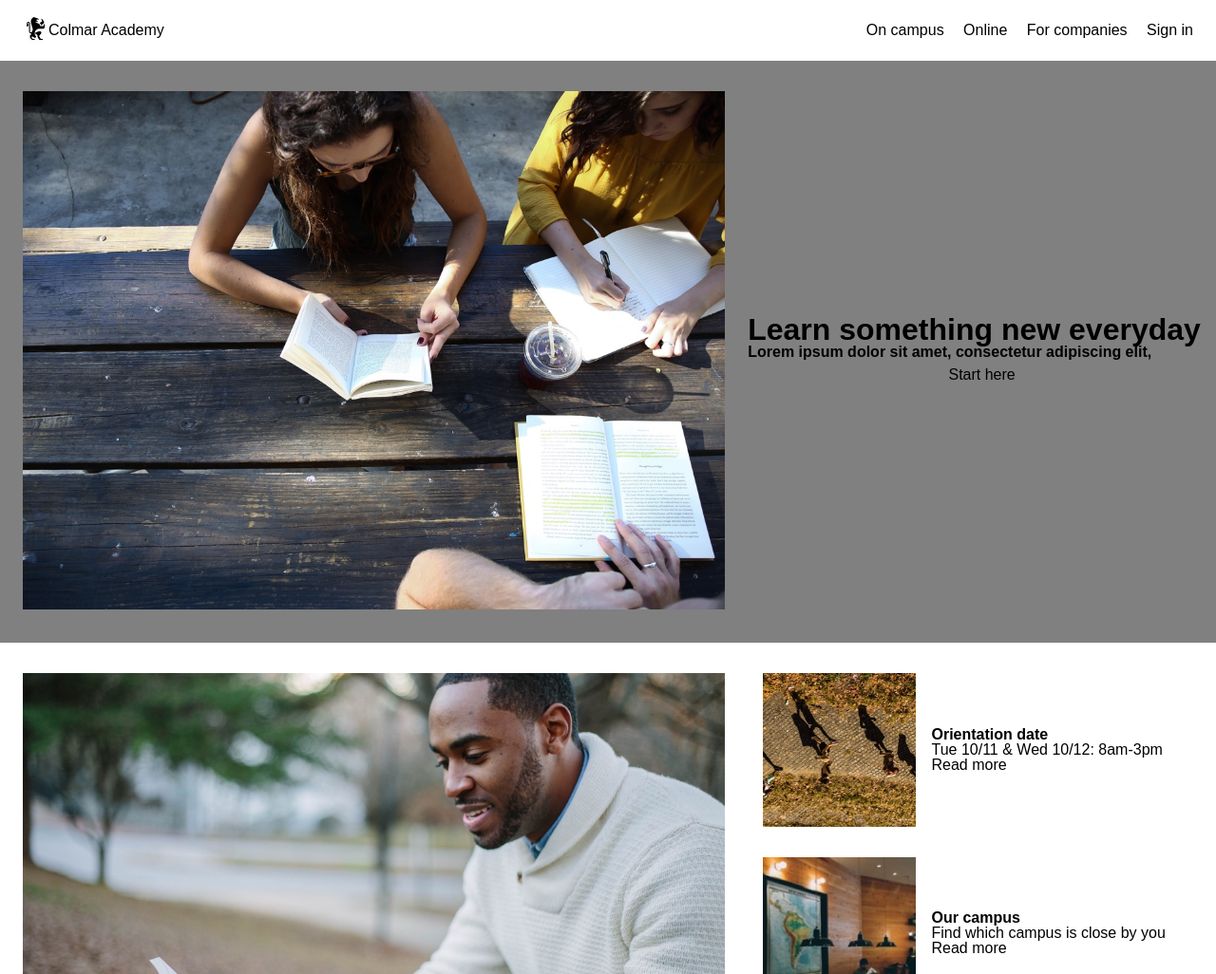
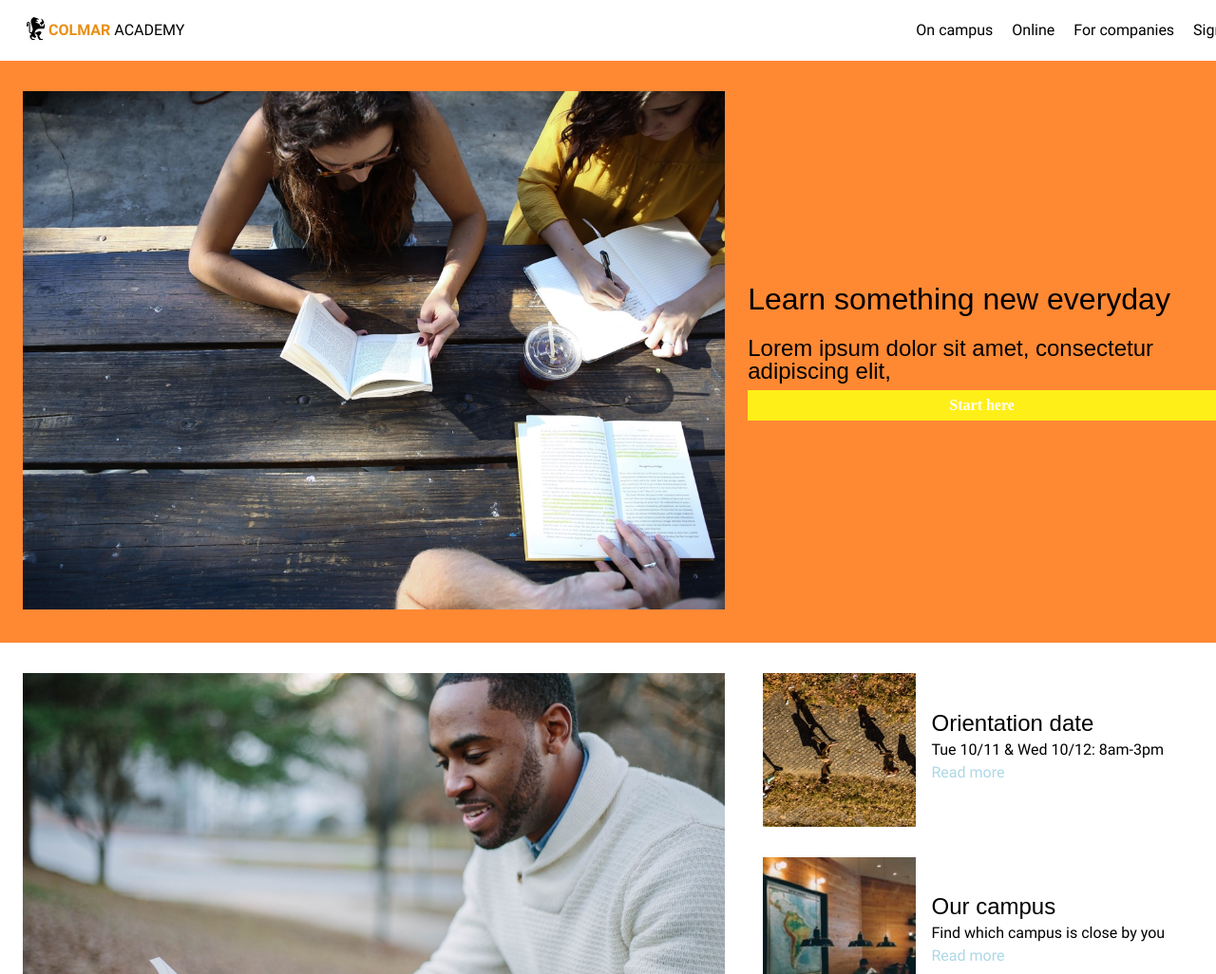
Before and after one commit to airflow101/ColmarAcademy, a plain HTML site: page index.html in a window 1280 px wide. Shown: the top 1026 px of the page at 95% size. Drawn offline with Linux system fonts and the light colour scheme; a web font is replaced by a local one.

Commit message:
Fixed Navbar

```diff
--- a/index.html
+++ b/index.html
@@ -4,6 +4,7 @@
     <meta charset="utf-8">
     <meta name="viewport" content="width=device-width, initial-scale=1">
     <title>Colmar Academy</title>
+    <link rel="icon" href="resources\favicon.png" type="image/x-icon">
     <link rel="stylesheet" href="resources\css\reset.css">
     <link rel="stylesheet" href="resources\css\style.css">
   </head>
@@ -12,13 +13,13 @@
     <header>
       <div class="logo">
         <img src="resources\images\ic-logo.svg" alt="">
-        <span>Colmar Academy</span>
+        <span><em>Colmar</em> Academy</span>
       </div>
       <nav>
-        <span>On campus</span>
-        <span>Online</span>
-        <span>For companies</span>
-        <span>Sign in</span>
+        <span><a href="#">On campus</a></span>
+        <span><a href="#">Online</a></span>
+        <span><a href="#">For companies</a></span>
+        <span><a href="#">Sign in</a></span>
       </nav>
     </header>
 
@@ -30,7 +31,7 @@
         <h1>Learn something new everyday</h1>
         <h3>Lorem ipsum dolor sit amet, consectetur adipiscing elit,</h3>
         <div class="button">
-          Start here
+          <span>Start here</span>
         </div>
       </div>
     </section>
@@ -51,7 +52,7 @@
           <div class="description">
             <h3>Orientation date</h3>
             <p>Tue 10/11 & Wed 10/12: 8am-3pm</p>
-            <p>Read more</p>
+            <p><a href="#">Read more</a></p>
           </div>
         </div>
         <div class="sidebar-item">
@@ -59,7 +60,7 @@
           <div class="description">
             <h3>Our campus</h3>
             <p>Find which campus is close by you</p>
-            <p>Read more</p>
+            <p><a href="#">Read more</a></p>
           </div>
         </div>
         <div class="sidebar-item">
@@ -67,7 +68,7 @@
           <div class="description">
             <h3>Special guest lecture</h3>
             <p>Join a keynote with Oliver Sack about music in medical treatment</p>
-            <p>Read more</p>
+            <p><a href="#">Read more</a></p>
           </div>
 
         </div>
@@ -142,7 +143,7 @@
           </div>
         </div>
         <div class="sidebar">
-          <div class="sidebar-item">
+          <div class="sidebar-item coloured">
             <img src="resources\images\thesis-fisma.jpg" alt="">
             <div class="description">
               <h3>Fisma: Design and Prototype</h3>
--- a/resources/css/style.css
+++ b/resources/css/style.css
@@ -1,40 +1,55 @@
+/* latin-ext */
+/* latin-ext */
+@font-face {
+  font-family: 'Roboto';
+  font-style: normal;
+  font-weight: 400;
+  src: local('Roboto'), local('Roboto-Regular'), url(https://fonts.gstatic.com/s/roboto/v18/KFOmCnqEu92Fr1Mu7GxKOzY.woff2) format('woff2');
+  unicode-range: U+0100-024F, U+0259, U+1E00-1EFF, U+2020, U+20A0-20AB, U+20AD-20CF, U+2113, U+2C60-2C7F, U+A720-A7FF;
+}
+/* latin */
+@font-face {
+  font-family: 'Roboto';
+  font-style: normal;
+  font-weight: 400;
+  src: local('Roboto'), local('Roboto-Regular'), url(https://fonts.gstatic.com/s/roboto/v18/KFOmCnqEu92Fr1Mu4mxK.woff2) format('woff2');
+  unicode-range: U+0000-00FF, U+0131, U+0152-0153, U+02BB-02BC, U+02C6, U+02DA, U+02DC, U+2000-206F, U+2074, U+20AC, U+2122, U+2191, U+2193, U+2212, U+2215, U+FEFF, U+FFFD;
+}
+/* latin-ext */
+@font-face {
+  font-family: 'Roboto';
+  font-style: normal;
+  font-weight: 700;
+  src: local('Roboto Bold'), local('Roboto-Bold'), url(https://fonts.gstatic.com/s/roboto/v18/KFOlCnqEu92Fr1MmWUlfChc4EsA.woff2) format('woff2');
+  unicode-range: U+0100-024F, U+0259, U+1E00-1EFF, U+2020, U+20A0-20AB, U+20AD-20CF, U+2113, U+2C60-2C7F, U+A720-A7FF;
+}
+/* latin */
+@font-face {
+  font-family: 'Roboto';
+  font-style: normal;
+  font-weight: 700;
+  src: local('Roboto Bold'), local('Roboto-Bold'), url(https://fonts.gstatic.com/s/roboto/v18/KFOlCnqEu92Fr1MmWUlfBBc4.woff2) format('woff2');
+  unicode-range: U+0000-00FF, U+0131, U+0152-0153, U+02BB-02BC, U+02C6, U+02DA, U+02DC, U+2000-206F, U+2074, U+20AC, U+2122, U+2191, U+2193, U+2212, U+2215, U+FEFF, U+FFFD;
+}
 /* latin-ext */
 @font-face {
   font-family: 'Montserrat';
   font-style: normal;
-  font-weight: 400;
-  src: local('Montserrat Regular'), local('Montserrat-Regular'), url(https://fonts.gstatic.com/s/montserrat/v12/JTUSjIg1_i6t8kCHKm459Wdhyzbi.woff2) format('woff2');
+  font-weight: 700;
+  src: local('Montserrat Bold'), local('Montserrat-Bold'), url(https://fonts.gstatic.com/s/montserrat/v12/JTURjIg1_i6t8kCHKm45_dJE3gfD_u50.woff2) format('woff2');
   unicode-range: U+0100-024F, U+0259, U+1E00-1EFF, U+2020, U+20A0-20AB, U+20AD-20CF, U+2113, U+2C60-2C7F, U+A720-A7FF;
 }
 /* latin */
 @font-face {
   font-family: 'Montserrat';
   font-style: normal;
-  font-weight: 400;
-  src: local('Montserrat Regular'), local('Montserrat-Regular'), url(https://fonts.gstatic.com/s/montserrat/v12/JTUSjIg1_i6t8kCHKm459Wlhyw.woff2) format('woff2');
+  font-weight: 700;
+  src: local('Montserrat Bold'), local('Montserrat-Bold'), url(https://fonts.gstatic.com/s/montserrat/v12/JTURjIg1_i6t8kCHKm45_dJE3gnD_g.woff2) format('woff2');
   unicode-range: U+0000-00FF, U+0131, U+0152-0153, U+02BB-02BC, U+02C6, U+02DA, U+02DC, U+2000-206F, U+2074, U+20AC, U+2122, U+2191, U+2193, U+2212, U+2215, U+FEFF, U+FFFD;
 }
-
-/* latin-ext */
-@font-face {
-  font-family: 'Source Sans Pro';
-  font-style: normal;
-  font-weight: 400;
-  src: local('Source Sans Pro Regular'), local('SourceSansPro-Regular'), url(https://fonts.gstatic.com/s/sourcesanspro/v11/6xK3dSBYKcSV-LCoeQqfX1RYOo3qNq7lqDY.woff2) format('woff2');
-  unicode-range: U+0100-024F, U+0259, U+1E00-1EFF, U+2020, U+20A0-20AB, U+20AD-20CF, U+2113, U+2C60-2C7F, U+A720-A7FF;
-}
-/* latin */
-@font-face {
-  font-family: 'Source Sans Pro';
-  font-style: normal;
-  font-weight: 400;
-  src: local('Source Sans Pro Regular'), local('SourceSansPro-Regular'), url(https://fonts.gstatic.com/s/sourcesanspro/v11/6xK3dSBYKcSV-LCoeQqfX1RYOo3qOK7l.woff2) format('woff2');
-  unicode-range: U+0000-00FF, U+0131, U+0152-0153, U+02BB-02BC, U+02C6, U+02DA, U+02DC, U+2000-206F, U+2074, U+20AC, U+2122, U+2191, U+2193, U+2212, U+2215, U+FEFF, U+FFFD;
-}
-
 html{
   font-size: 16px;
-  font-family: "Source Sans Pro", sans-serif;
+  font-family: Roboto , sans-serif;
 }
 
 header{
@@ -42,7 +57,11 @@ header{
   justify-content: space-between;
   align-items: center;
   height: 4rem;
-  margin: 0 1.5rem;
+  padding: 0 1.5rem;
+  position: fixed;
+  z-index: 1;
+  background-color: white;
+  width: 100%;
 }
 
 .logo{
@@ -50,13 +69,33 @@ header{
   align-items: center;
 }
 
+.logo span{
+  text-transform: uppercase;
+}
+
+.logo em{
+  color: #E88F16;
+  font-weight: bold;;
+}
+
 nav span{
   margin-left: 1rem;
 }
 
+span a{
+  text-decoration: none;
+  color: black;
+  transition:
+}
+
+span a:hover{
+  color: #07A2E8;
+}
+
 #main-banner{
+  padding-top: 4rem;
   display: flex;
-  background-color: grey;
+  background-color: hsl(25, 100%, 60%);
 }
 
 #main-banner .description{
@@ -105,6 +144,10 @@ nav span{
 .sidebar-item{
   display: flex;
   align-items: center;
+    transition: background-color 300ms ease;
+}
+.sidebar-item:hover{
+  background-color: #FFBD25;
 }
 
 .sidebar-item img{
@@ -118,28 +161,50 @@ nav span{
   width: 65%;
   display: flex;
   flex-direction: column;
+}
 
+
+
+.button{
+  width: 100%;
+  padding: 0.5rem 0;
+  text-align: center;
+  background-color: #FFEF18;
+  align-self: center;
+  transition: background-color 200ms linear;
 }
-.button{
-  padding: 8px 0;
-  align-self: center;
+
+.button span{
+    color: white;
+    font-family: Montserrat;
+    font-weight: bold;
+}
+
+.button:hover{
+  background-color: #E88F16;
 }
 
 #curriculum{
   padding: 2rem 3.5rem;
+  background-color: hsl(25, 100%, 60%);
+}
+
+.sidebar a{
+  color: lightblue;
+  text-decoration: none;
 }
 
 .courses{
   display: flex;
   flex-wrap: wrap;
   justify-content: center;
-  align-items: center;
   padding: 32px 0;
 }
 
 .course-type{
   width: 30%;
-  padding: 1rem;
+  margin: 1rem;
+  background-color: white;
 }
 
 .course-type img{
@@ -152,21 +217,47 @@ nav span{
   max-width: 100%;
   padding: 1rem;
 }
+
+.course-type p{
+  color: gray;
+}
+
+#exhibit h2{
+  padding: 2rem 1rem 0;
+}
+
 footer{
   display: flex;
   justify-content: space-between;
   padding: 1rem 1.5rem;
 }
 
-h1, h2, h3{
-  font-weight: bold;
+h1, h2, h3, h4{
   font-family: Montserrat, sans-serif;
 }
 
 h1{
   font-size: 2rem;
+  margin-bottom: 1.5rem;
 }
 
 h2{
-  font-size: 2rem;
+  font-size: 1.5rem;
+  margin: 2rem 0 1.5rem;
 }
+
+h3{
+  font-size: 1.5rem;
+  margin-bottom: 0.5rem;
+}
+
+h4{
+  text-transform: uppercase;
+  color: gray;
+  margin-bottom: 0.5rem;
+}
+
+p{
+  margin-bottom: 0.5rem;
+  font-family: Roboto, sans-serif;
+}
```
Also changed, not shown: resources/favicon.png (added).
